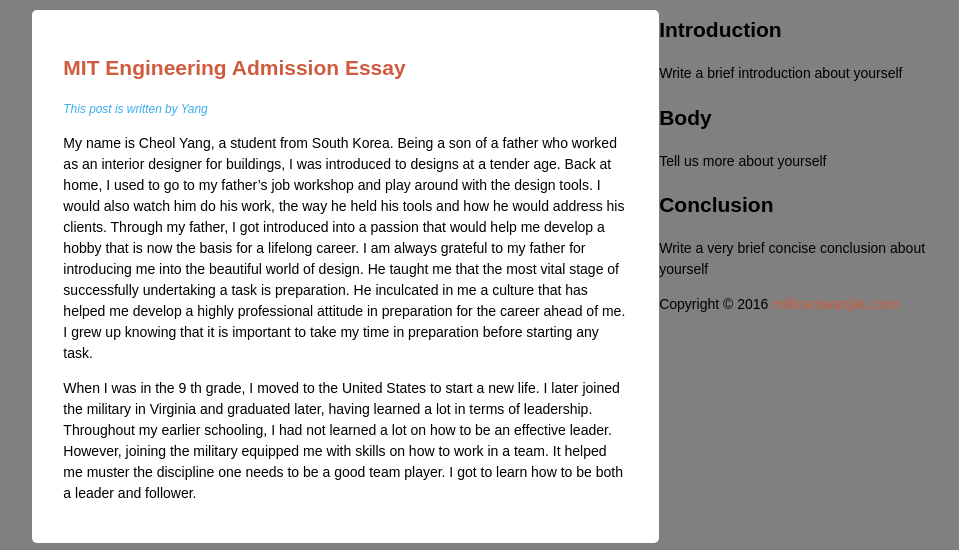
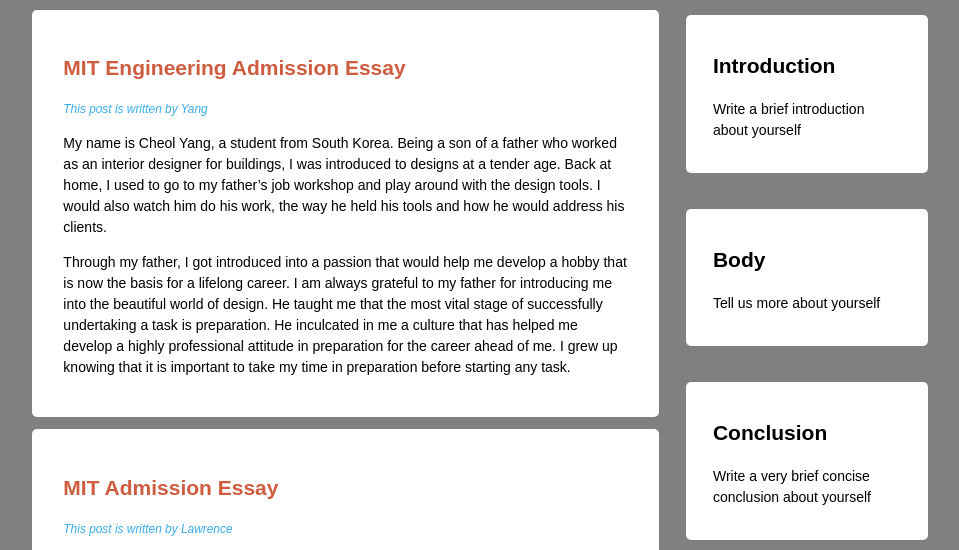
Before and after one commit to wanjikum/userinterface, a plain HTML site: page index.html in a window 1280 px wide. Shown: the part 219-769 px from the top of the page, without its empty margins (160-1119 px from the left). Drawn offline with Linux system fonts and the light colour scheme.

Commit message:
Style the aside feature and adjusts some bugs

```diff
--- a/index.html
+++ b/index.html
@@ -30,11 +30,9 @@
     	    </footer>
 			<content>
 				<p>
-				My name is Cheol Yang, a student from South Korea. Being a son of a father who worked as an interior designer for buildings, I was introduced to designs at a tender age. Back at home, I used to go to my father’s job workshop and play around with the design tools. I would also watch him do his work, the way he held his tools and how he would address his clients. Through my father, I got introduced into a passion that would help me develop a hobby that is now the basis for a lifelong career. I am always grateful to my father for introducing me into the beautiful world of design. He taught me that the most vital stage of successfully undertaking a task is preparation. He inculcated in me a culture that has helped me develop a highly professional attitude in preparation for the career ahead of me. I grew up knowing that it is important to take my time in preparation before starting any task.
-				</p>
-				<p>
-				When I was in the 9 th grade, I moved to the United States to start a new life. I later joined the military in Virginia and graduated later, having learned a lot in terms of leadership. Throughout my earlier schooling, I had not learned a lot on how to be an effective leader. However, joining the military equipped me with skills on how to work in a team. It helped me muster the discipline one needs to be a good team player. I got to learn how to be both a leader and follower.
-    	    	</p>
+				My name is Cheol Yang, a student from South Korea. Being a son of a father who worked as an interior designer for buildings, I was introduced to designs at a tender age. Back at home, I used to go to my father’s job workshop and play around with the design tools. I would also watch him do his work, the way he held his tools and how he would address his clients.</p>
+				<p> Through my father, I got introduced into a passion that would help me develop a hobby that is now the basis for a lifelong career. I am always grateful to my father for introducing me into the beautiful world of design. He taught me that the most vital stage of successfully undertaking a task is preparation. He inculcated in me a culture that has helped me develop a highly professional attitude in preparation for the career ahead of me. I grew up knowing that it is important to take my time in preparation before starting any task.</p>
+
 			</content>
 		</article>
 		<article class="bottomcontent">
@@ -46,10 +44,9 @@
     	    </footer>
 			<content>
 				<p>
-				I am a sixteen year old student who is highly fascinated by math and physics. My love for the pure sciences has grown since I was a little child. I have always been an active participant of science projects and activities throughout school. In fact, I have had very few summer holidays because I spend most of the holiday time participating in summer math camps. I am now applying to join MIT because I would love to pursue a degree in mathematics. I feel that this is the field I am most familiar with and that can help me best express my strengths.
-				</p>
-				<p>As a young person who loves to be busy and productive, I do work as a tutor for young children in school. I love to help the children handle the academic challenges they face in class as well as to help me make an extra buck. Additionally, I do collect math problem sets and books for the children. I have worked as a counselor for older students who want to get information on subjects such as physics, math, informatics and chemistry. I have also been a judge on the math Olympiad for young students at my school besides attending numerous math and IT conferences.
-    	    	 </p>
+				I am a sixteen year old student who is highly fascinated by math and physics. My love for the pure sciences has grown since I was a little child. I have always been an active participant of science projects and activities throughout school. In fact, I have had very few summer holidays because I spend most of the holiday time participating in summer math camps.</p>
+				<p>I am now applying to join MIT because I would love to pursue a degree in mathematics. I feel that this is the field I am most familiar with and that can help me best express my strengths.As a young person who loves to be busy and productive, I do work as a tutor for young children in school. </p>
+
 			</content>
 		</article>
 	</div>
@@ -72,7 +69,7 @@
 			<p>Write a very brief concise conclusion about yourself</p>
 		</article>
 	</aside>
-	<footer class="mainFooter">
+	<footer class="mainfooter">
     	<p>
     	Copyright &copy; 2016 <a href="#" title="millicentwanjiku">millicentwanjiku.com</a>
     	</p>
--- a/style.css
+++ b/style.css
@@ -49,7 +49,7 @@ a:hover, a:active{
      height: 20px;
 }
 .mainheader nav a:hover,.mainheader nav  a:active,
-.maineader nav .active a:link, .mainheader nav .active a:visited{
+.mainheader nav .active a:link, .mainheader nav .active a:visited{
 	background-color: #CF5C3F;
 	text-shadow: none;
 
@@ -90,3 +90,49 @@ a:hover, a:active{
 	font-style: italic;
 	font-size: 85%
 }
+.top-sidebar{
+	width: 21%;
+	float: left;
+	background-color: white;
+	margin: 2% 0% 2% 3%;
+	padding: 2% 3%;
+	border-radius: 5px;
+	-moz-border-radius: 5px;
+	-webkit-border-radius: 5px;
+}
+.middle-sidebar{
+	width: 21%;
+	float: left;
+	background-color: white;
+	margin: 2% 0% 2% 3%;
+	padding: 2% 3%;
+	border-radius: 5px;
+	-moz-border-radius: 5px;
+	-webkit-border-radius: 5px;
+}
+.bottom-sidebar{
+	width: 21%;
+	float: left;
+	background-color: white;
+	margin: 2% 0% 2% 3%;
+	padding: 2% 3%;
+	border-radius: 5px;
+	-moz-border-radius: 5px;
+	-webkit-border-radius: 5px;
+}
+.mainfooter{
+	width: 100%;
+	float: left;
+	height: 40px;
+	background: #666;
+	margin: 2% 0%;
+	border-radius: 5px;
+	-moz-border-radius: 5px;
+	-webkit-border-radius: 5px;
+}
+.mainfooter p{
+	color: white;
+	margin: 10px auto;
+	color: white;
+	padding-left: 10px;
+}
```
